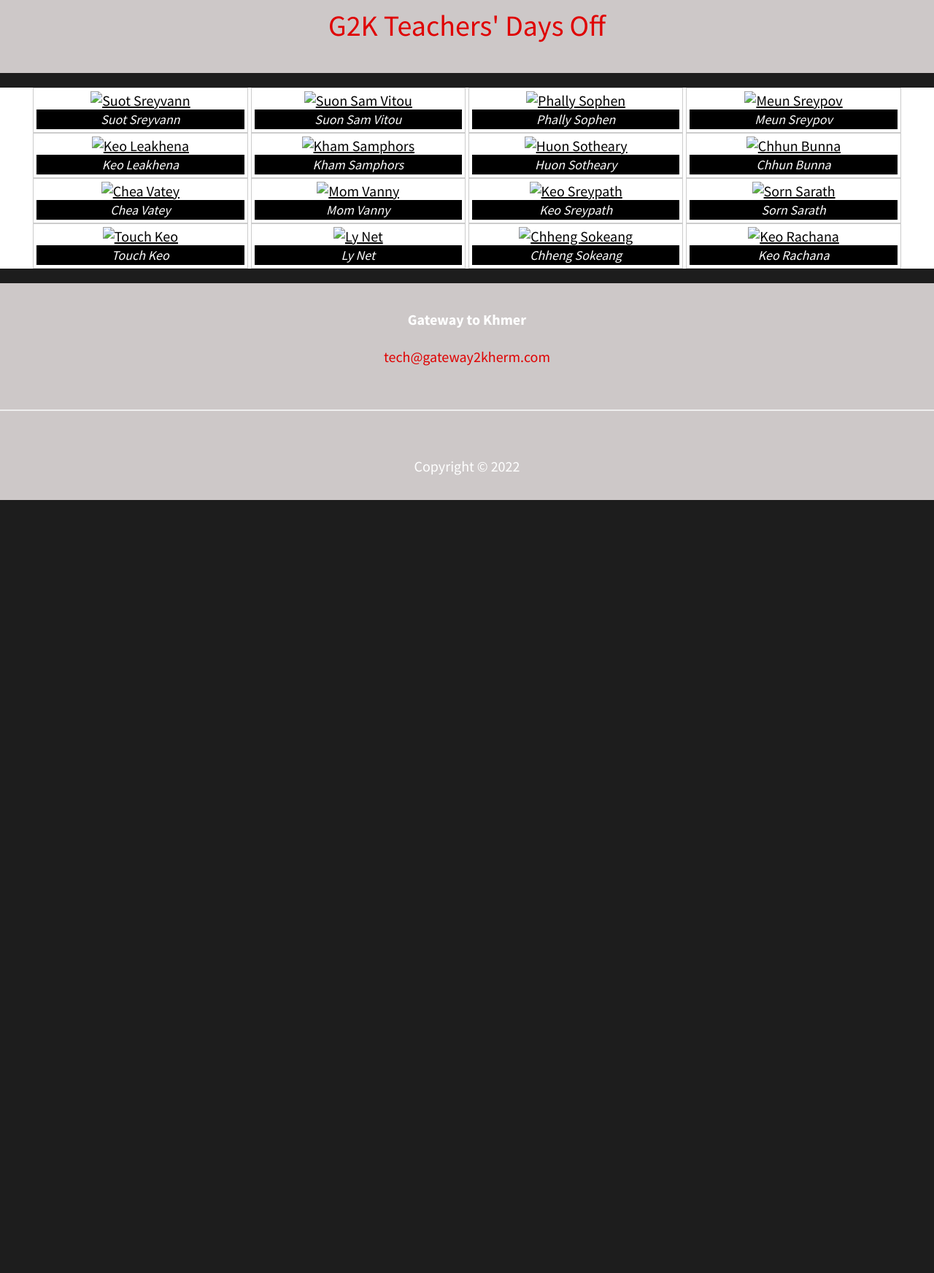
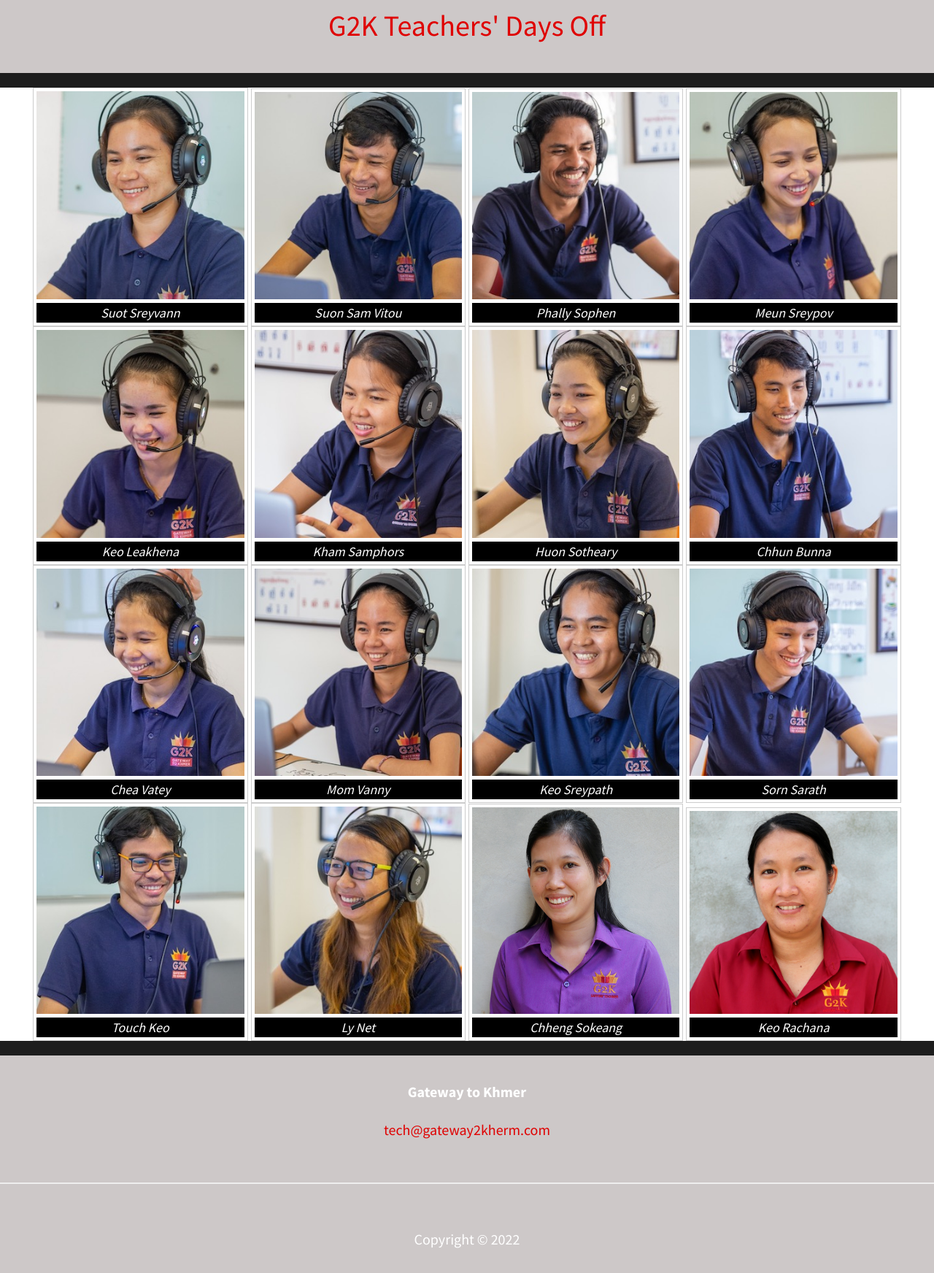
Before and after one commit to tech-g2k/days-off, a Jekyll site: the page built from index.html, in a window 1280 px wide. Shown: the whole page at 73% size. Built offline with Jekyll 4.4.1, drawn with Linux system fonts in a browser that asks for light colours; before the commit the page ends 900 px from its top, so only the background shows below that.

Commit message:
Remove the /Teachers directory

```diff
--- a/_data/staff.yml
+++ b/_data/staff.yml
@@ -1,48 +1,48 @@
 - name : Suot Sreyvann
   link : 1zo94g6t9doFwQazd_pVa5RCaPKyEbfytwx5VekmONrY
-  photo : /images/teachers/Suot_Sreyvann.jpg
+  photo : /images/Suot_Sreyvann.jpg
 - name : Suon Sam Vitou
   link : 1DgqKa1mQtOo6TUN5n3kD6usi7EsEX9eGZNJyxHllNZo
-  photo : /images/teachers/Suon_Sam_Vitou.jpg
+  photo : /images/Suon_Sam_Vitou.jpg
 - name : Phally Sophen
   link : 173KnKq25szn4U1-bDwyb3nioYpMJ0_P9At2_ColY_nU
-  photo : /images/teachers/Phally_Sophen.jpg
+  photo : /images/Phally_Sophen.jpg
 - name : Meun Sreypov
   link : 1-mxFQV4CpfzJuOSS_FWIJbbvWz3_Z_ADzTLycp7RjJU
-  photo : /images/teachers/Meun_Sreypov.jpg
+  photo : /images/Meun_Sreypov.jpg
 - name : Keo Leakhena
   link : 1CPiC4ZrdLEvxn0DBAhbDw6PQx9xPnlzUZtGNK3Ev1cM
-  photo : /images/teachers/Keo_Leakhena.jpg
+  photo : /images/Keo_Leakhena.jpg
 - name : Kham Samphors
   link : 1la4OExslWd-jfHI7L_XIJKj9aHoDCQMQKgu4QjkCkRE
-  photo : /images/teachers/Kham_Samphors.jpg
+  photo : /images/Kham_Samphors.jpg
 - name : Huon Sotheary
   link : 1VF2uUp9lKllGiadEB60p_BccnR37mtw0BSiMRpjmvrw
-  photo : /images/teachers/Huon_Sotheary.jpg
+  photo : /images/Huon_Sotheary.jpg
 - name : Chhun Bunna
   link : 1dbKZqunX-HXcQDRtjdP2uF6fanGS4d7G3AJCNIvNaFM
-  photo : /images/teachers/Chhun_Bunna.jpg
+  photo : /images/Chhun_Bunna.jpg
 - name : Chea Vatey
   link : 1ktSjVsSrm7lk9TS1l6panc4BfJ0Y8q6PnfMX5EDhfeE
-  photo : /images/teachers/Chea_Vatey.jpg
+  photo : /images/Chea_Vatey.jpg
 - name : Mom Vanny
   link : 1e3Fh-Vps22H08QAhg9CwHsUCmoHDIcgLtL5QWNLuGgE
-  photo : /images/teachers/Mom_Vanny.jpg
+  photo : /images/Mom_Vanny.jpg
 - name : Keo Sreypath
   link : 1A5_nl6ISQA7lYCkhPwLM39f8DFj6QSYm8hey7grtxmY
-  photo : /images/teachers/Keo_Sreypath.jpg
+  photo : /images/Keo_Sreypath.jpg
 - name : Sorn Sarath
   link : 1p38s6txAIfovI1yPXBwSwaFPmVALxNmvb_-oYjXp_ko
-  photo : /images/teachers/Sorn_Sarath.jpg
+  photo : /images/Sorn_Sarath.jpg
 - name : Touch Keo
   link : 1At5tQRTlFd5-j-1EPaUYREXQe05QEOBz6Y6WhsXF258
-  photo : /images/teachers/Touch_Keo.jpg
+  photo : /images/Touch_Keo.jpg
 - name : Ly Net
   link : 1n5foYl9nZM26GAvGb0W-iQtsGOombWmsfKFHEO5VGZU
-  photo : /images/teachers/Ly_Net.jpg
+  photo : /images/Ly_Net.jpg
 - name : Chheng Sokeang
   link : 1xQ-7As7mVn8wmxlqUgtkUpjsyns-0GbP9WAHowUVDBM
-  photo : /images/teachers/Chheng_Sokeang.png
+  photo : /images/Chheng_Sokeang.png
 - name : Keo Rachana
   link : 19PoRFSU6jscFa9wFlaXUntyhDoN6cKXgLIT4zg-H-K0
-  photo : /images/teachers/Keo_Rachana.png
+  photo : /images/Keo_Rachana.png
```
